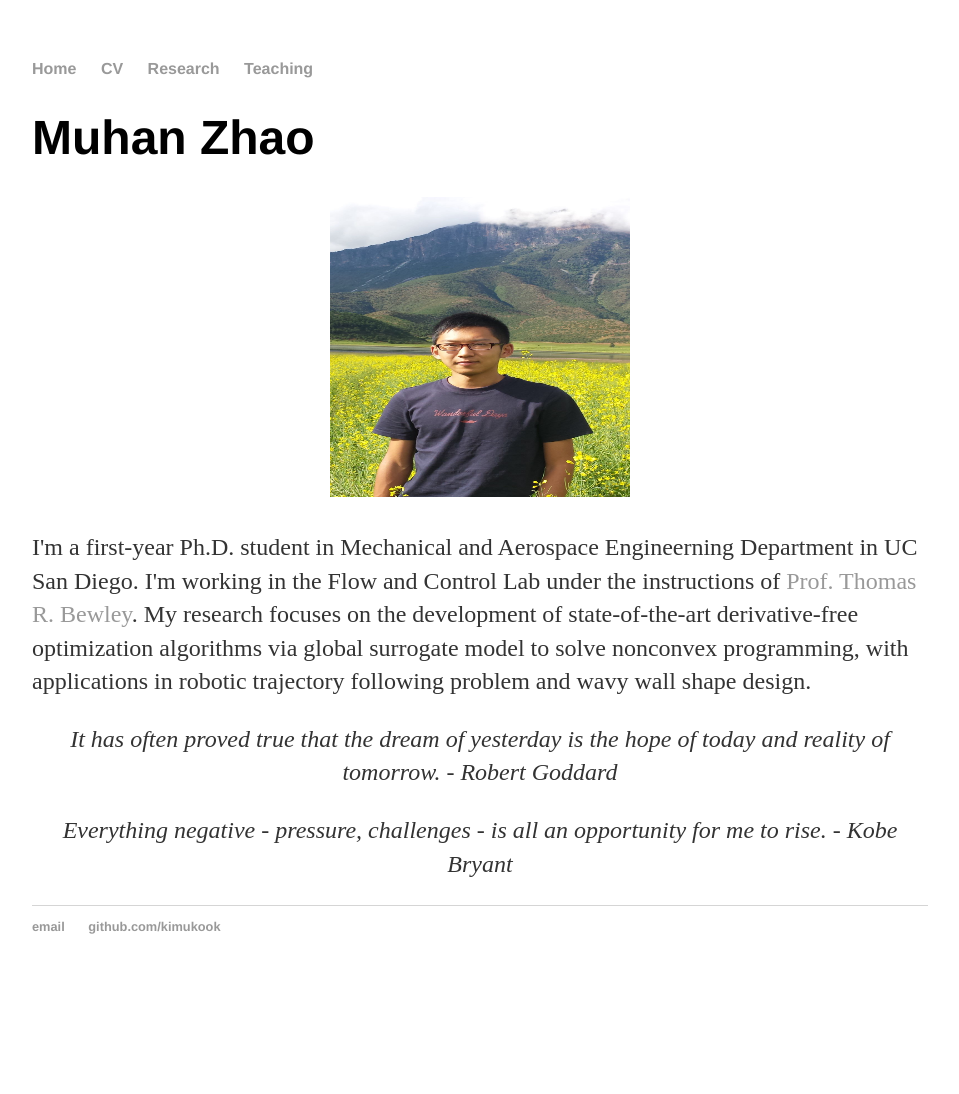
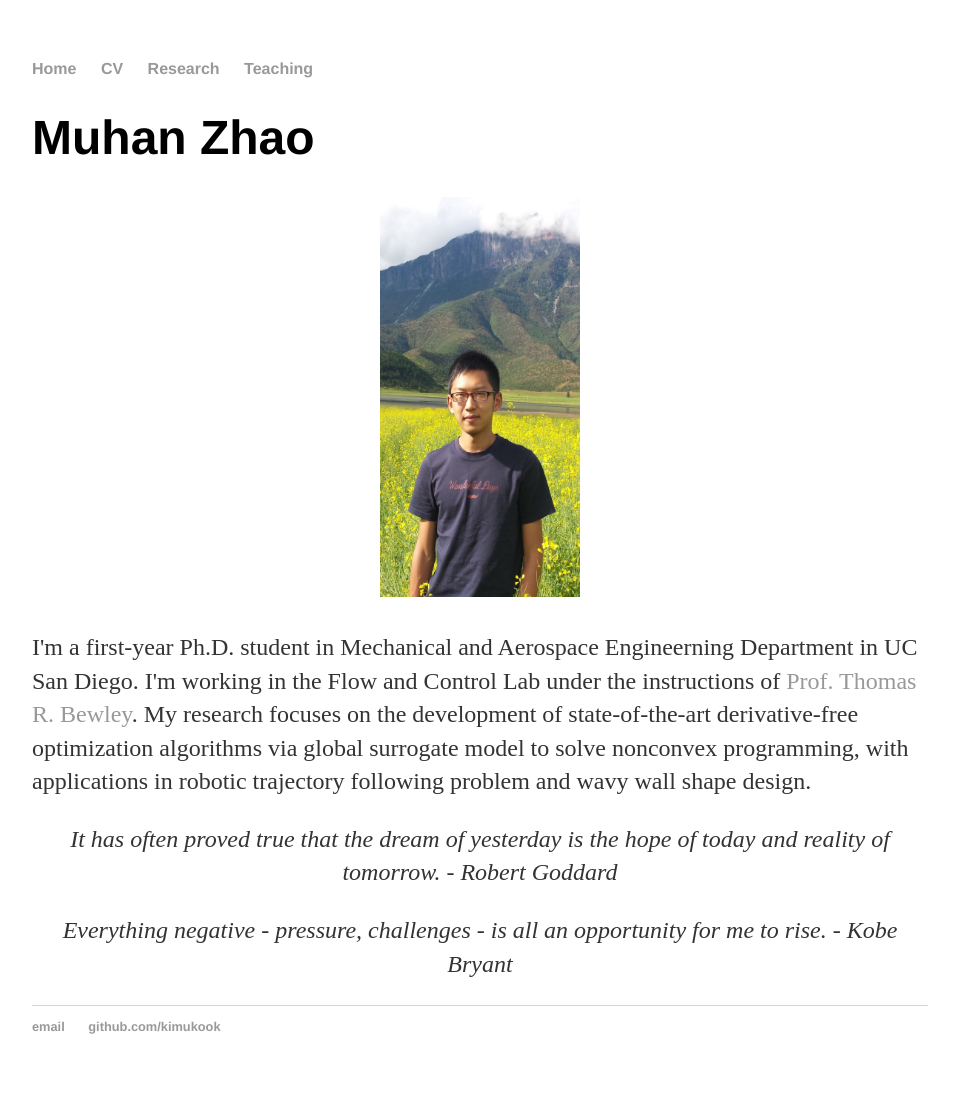
Before and after one commit to kimukook/kimukook.github.io, a Jekyll site: the page built from index.html, in a window 1280 px wide. Shown: the whole page, without its empty margins (160-1119 px from the left). Built offline with Jekyll 4.4.1, drawn with Linux system fonts in a browser that asks for light colours; before the commit the page ends 994 px from its top, so only the background shows below that.

Commit message:
Update index.html

```diff
--- a/index.html
+++ b/index.html
@@ -4,7 +4,7 @@
 ---
 <div class="blurb">
 	<h1>Muhan Zhao</h1>
-	<p align="center"><img src="2.JPG" width="300" height="300"></p>
+	<p align="center"><img src="2.JPG" width="200" height="400"></p>
 	<p align="left">I'm a first-year Ph.D. student in Mechanical and Aerospace Engineerning Department in UC San Diego.
 	I'm working in the Flow and Control Lab under the instructions of <a href="http://fccr.ucsd.edu/Bewley.html">Prof. Thomas R. Bewley</a>.
         My research focuses on the development of state-of-the-art derivative-free optimization algorithms via global
```
